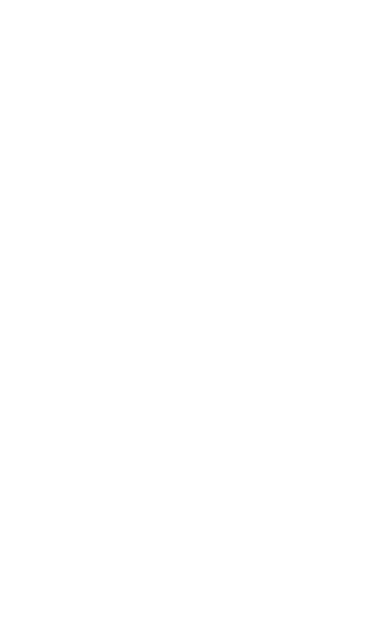
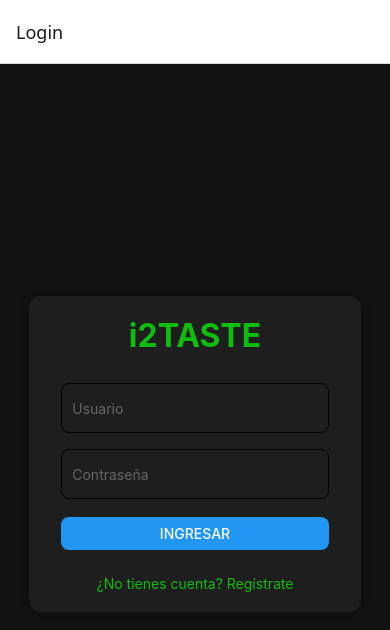
Before and after one commit to Matipeoli/Sistema_Gestion_Pedidos_ReactNative_Final, a React Native app: screen /LoginScreen in a window 390 px wide. Shown: the top 630 px of the page. Built offline with nearby package versions, Linux system fonts and the light colour scheme.

Commit message:
Agregado de login funcional hardcodeado

```diff
--- a/App.tsx
+++ b/App.tsx
@@ -1,25 +1,13 @@
-import { StatusBar } from 'expo-status-bar';
-import { Alert, StyleSheet, Text, View } from 'react-native';
-import ComponenteBoton from './components/ComponenteBoton';
 import React from 'react';
-import ComponenteTexto from './components/ComponenteTexto';
-import ComponenteTarjeta from './components/ComponenteTarjeta';
+import { NavigationContainer } from '@react-navigation/native';
+import AppNavigator from './AppNavigator';
 
+const App: React.FC = () => {
+  return (
+    <NavigationContainer>
+      <AppNavigator />
+    </NavigationContainer>
+  );
+};
 
-
-export default function App() {
-  return (
-    <View style={styles.container}>
-
-    </View>
-  );
-}
-
-const styles = StyleSheet.create({
-  container: {
-    flex: 1,
-    backgroundColor: '#fff',
-    alignItems: 'center',
-    justifyContent: 'center',
-  },
-});
+export default App;
--- a/AppNavigator.tsx
+++ b/AppNavigator.tsx
@@ -0,0 +1,20 @@
+import React from 'react';
+import { createNativeStackNavigator } from '@react-navigation/native-stack';
+
+import AdminScreen from './screen/AdminScreen';
+import UserScreen from './screen/UserScreen';
+import LoginScreen, { RootStackParamList } from './screen/Login';
+
+const Stack = createNativeStackNavigator<RootStackParamList>();
+
+const AppNavigator: React.FC = () => {
+  return (
+    <Stack.Navigator initialRouteName="LoginScreen">
+      <Stack.Screen name="LoginScreen" component={LoginScreen} options={{ title: 'Login' }} />
+      <Stack.Screen name="AdminScreen" component={AdminScreen} options={{ title: 'Administrador' }} />
+      <Stack.Screen name="UserScreen" component={UserScreen} options={{ title: 'Usuario' }} />
+    </Stack.Navigator>
+  );
+};
+
+export default AppNavigator;
--- a/components/ComponenteBoton.tsx
+++ b/components/ComponenteBoton.tsx
@@ -1,44 +1,25 @@
 import React from 'react';
-import { StyleSheet, Button, View, Text, Alert } from 'react-native';
-import { SafeAreaView, SafeAreaProvider } from 'react-native-safe-area-context';
+import { StyleSheet, Button, View } from 'react-native';
 
-const ComponenteBoton = () => {
+type ComponenteBotonProps = {
+  title: string;
+  onPress: () => void;
+};
+
+const ComponenteBoton: React.FC<ComponenteBotonProps> = ({ title, onPress }) => {
   return (
-    <SafeAreaProvider>
-      <SafeAreaView style={styles.container}>
-        <View>
-          <Text style={styles.title}>
-            The title and onPress handler are required. It is recommended to set
-            accessibilityLabel to help make your app usable by everyone.
-          </Text>
-          <Button
-            title="Press me"
-            onPress={() => Alert.alert('Simple Button pressed')}
-          />
-        </View>
-      </SafeAreaView>
-    </SafeAreaProvider>
+    <View style={styles.container}>
+      <Button title={title} onPress={onPress} />
+    </View>
   );
 };
 
 const styles = StyleSheet.create({
   container: {
-    flex: 1,
-    justifyContent: 'center',
-    marginHorizontal: 16,
-  },
-  title: {
-    textAlign: 'center',
-    marginVertical: 8,
-  },
-  fixToText: {
-    flexDirection: 'row',
-    justifyContent: 'space-between',
-  },
-  separator: {
-    marginVertical: 8,
-    borderBottomColor: '#737373',
-    borderBottomWidth: StyleSheet.hairlineWidth,
+    marginVertical: 10,
+    marginHorizontal: 12,
+    borderRadius: 8,
+    overflow: 'hidden',
   },
 });
 
--- a/components/ComponenteTexto.tsx
+++ b/components/ComponenteTexto.tsx
@@ -1,37 +1,43 @@
 import React from 'react';
-import {StyleSheet, TextInput} from 'react-native';
-import {SafeAreaView, SafeAreaProvider} from 'react-native-safe-area-context';
+import { StyleSheet, TextInput, TextInputProps } from 'react-native';
 
-const ComponenteTexto = () => {
-  const [text, onChangeText] = React.useState('Useless Text');
-  const [number, onChangeNumber] = React.useState('');
+// usamos esto para los campos de texto reutilizables
+type ComponenteTextoProps = {
+  value: string;
+  onChangeText: (text: string) => void;
+  placeholder?: string;
+  secureTextEntry?: boolean;
+  keyboardType?: TextInputProps['keyboardType'];
+};
 
+const ComponenteTexto: React.FC<ComponenteTextoProps> = ({
+  value,
+  onChangeText,
+  placeholder,
+  secureTextEntry,
+  keyboardType,
+}) => {
   return (
-    <SafeAreaProvider>
-      <SafeAreaView>
-        <TextInput
-          style={styles.input}
-          onChangeText={onChangeText}
-          value={text}
-        />
-        <TextInput
-          style={styles.input}
-          onChangeText={onChangeNumber}
-          value={number}
-          placeholder="useless placeholder"
-          keyboardType="numeric"
-        />
-      </SafeAreaView>
-    </SafeAreaProvider>
+    <TextInput
+      style={styles.input}
+      value={value}
+      onChangeText={onChangeText}
+      placeholder={placeholder}
+      secureTextEntry={secureTextEntry}
+      keyboardType={keyboardType || 'default'}
+    />
   );
 };
 
 const styles = StyleSheet.create({
   input: {
-    height: 40,
-    margin: 12,
+    height: 50,
+    marginVertical: 8,
+    marginHorizontal: 12,
     borderWidth: 1,
-    padding: 10,
+    borderRadius: 8,
+    color: '#666',
+    paddingHorizontal: 10,
   },
 });
 
--- a/package.json
+++ b/package.json
@@ -9,6 +9,8 @@
     "web": "expo start --web"
   },
   "dependencies": {
+    "@react-navigation/native": "^7.1.18",
+    "@react-navigation/native-stack": "^7.5.1",
     "expo": "~54.0.13",
     "expo-status-bar": "~3.0.8",
     "react": "19.1.0",
--- /dev/null
+++ b/screen/AdminScreen.tsx
@@ -0,0 +1,17 @@
+import React from 'react';
+import { View, Text, StyleSheet } from 'react-native';
+
+const AdminScreen: React.FC = () => {
+  return (
+    <View style={styles.container}>
+      <Text style={styles.text}>Bienvenido Admin</Text>
+    </View>
+  );
+};
+
+const styles = StyleSheet.create({
+  container: { flex: 1, justifyContent: 'center', alignItems: 'center' },
+  text: { fontSize: 24, fontWeight: 'bold' },
+});
+
+export default AdminScreen;
--- a/screen/Login.tsx
+++ b/screen/Login.tsx
@@ -0,0 +1,111 @@
+import React, { useState } from 'react';
+import { View, StyleSheet, Text, TouchableOpacity } from 'react-native';
+import ComponenteTexto from '../components/ComponenteTexto';
+import ComponenteBoton from '../components/ComponenteBoton';
+import { useNavigation } from '@react-navigation/native';
+import { NativeStackNavigationProp } from '@react-navigation/native-stack';
+
+type RootStackParamList = {
+  AdminScreen: undefined;
+  UserScreen: undefined;
+};
+
+const LoginScreen: React.FC = () => {
+  const [email, setEmail] = useState('');
+  const [password, setPassword] = useState('');
+  const [emailError, setEmailError] = useState('');
+  const [passwordError, setPasswordError] = useState('');
+
+  const navigation = useNavigation<NativeStackNavigationProp<RootStackParamList>>();
+
+  const handleLogin = () => {
+    let valid = true;
+// Validacion del login(email y contraseña)
+    if (!email) {
+      setEmailError('Ingrese un email');
+      valid = false;
+    } else if (!/^[^\s@]+@[^\s@]+\.[^\s@]+$/.test(email)) {
+      setEmailError('Email inválido');
+      valid = false;
+    } else setEmailError('');
+
+    if (!password) {
+      setPasswordError('Ingrese contraseña');
+      valid = false;
+    }
+
+    if (!valid) return;
+//hardcodeo de roles admin y user
+    const rol = email === 'admin@ejemplo.com' ? 'admin' : 'user';
+    if (rol === 'admin') navigation.navigate('AdminScreen');
+    else navigation.navigate('UserScreen');
+  };
+
+  return (
+    <View style={styles.container}>
+      <View style={styles.card}>
+        <Text style={styles.title}>i2TASTE</Text>
+
+        <ComponenteTexto
+          placeholder="Usuario"
+          value={email}
+          onChangeText={setEmail}
+          keyboardType="email-address"
+        />
+        {emailError ? <Text style={styles.error}>{emailError}</Text> : null}
+
+        <ComponenteTexto
+          placeholder="Contraseña"
+          value={password}
+          onChangeText={setPassword}
+          secureTextEntry
+        />
+        {passwordError ? <Text style={styles.error}>{passwordError}</Text> : null}
+
+        <ComponenteBoton title="Ingresar" onPress={handleLogin} />
+
+        <TouchableOpacity onPress={() => console.log('Ir a registro')}>
+          <Text style={styles.link}>¿No tienes cuenta? Regístrate</Text>
+        </TouchableOpacity>
+      </View>
+    </View>
+  );
+};
+
+const styles = StyleSheet.create({
+  container: {
+    flex: 1,
+    backgroundColor: '#121212',
+    justifyContent: 'center',
+    alignItems: 'center',
+  },
+  card: {
+    width: '85%',
+    backgroundColor: '#1e1e1e',
+    padding: 20,
+    borderRadius: 12,
+    shadowColor: '#000000ff',
+    shadowOpacity: 0.3,
+    shadowRadius: 10,
+    elevation: 10,
+  },
+  title: {
+    fontSize: 32,
+    fontWeight: 'bold',
+    color: '#0fbd0f',
+    textAlign: 'center',
+    marginBottom: 20,
+  },
+  error: {
+    color: '#ff4d4d',
+    marginBottom: 8,
+    marginLeft: 12,
+  },
+  link: {
+    color: '#0fbd0f',
+    textAlign: 'center',
+    marginTop: 15,
+  },
+});
+
+export default LoginScreen;
--- /dev/null
+++ b/screen/UserScreen.tsx
@@ -0,0 +1,17 @@
+import React from 'react';
+import { View, Text, StyleSheet } from 'react-native';
+
+const UserScreen: React.FC = () => {
+  return (
+    <View style={styles.container}>
+      <Text style={styles.text}>Bienvenido Usuario</Text>
+    </View>
+  );
+};
+
+const styles = StyleSheet.create({
+  container: { flex: 1, justifyContent: 'center', alignItems: 'center' },
+  text: { fontSize: 24, fontWeight: 'bold' },
+});
+
+export default UserScreen;
```
Also changed, not shown: components/ComponenteTarjeta.tsx (+56 -31 lines), 1 other file (tests, documents, lock files or other folders).
